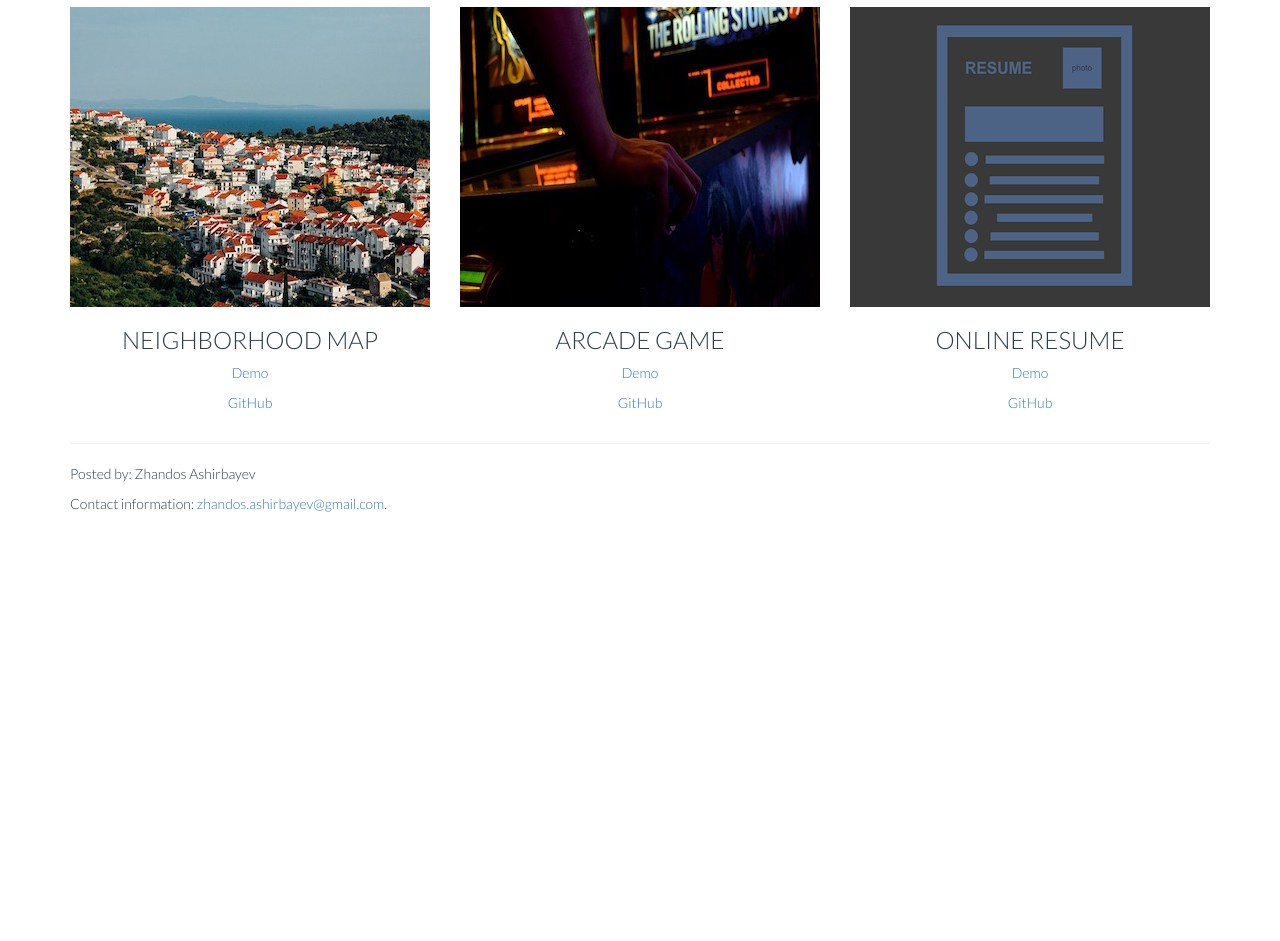
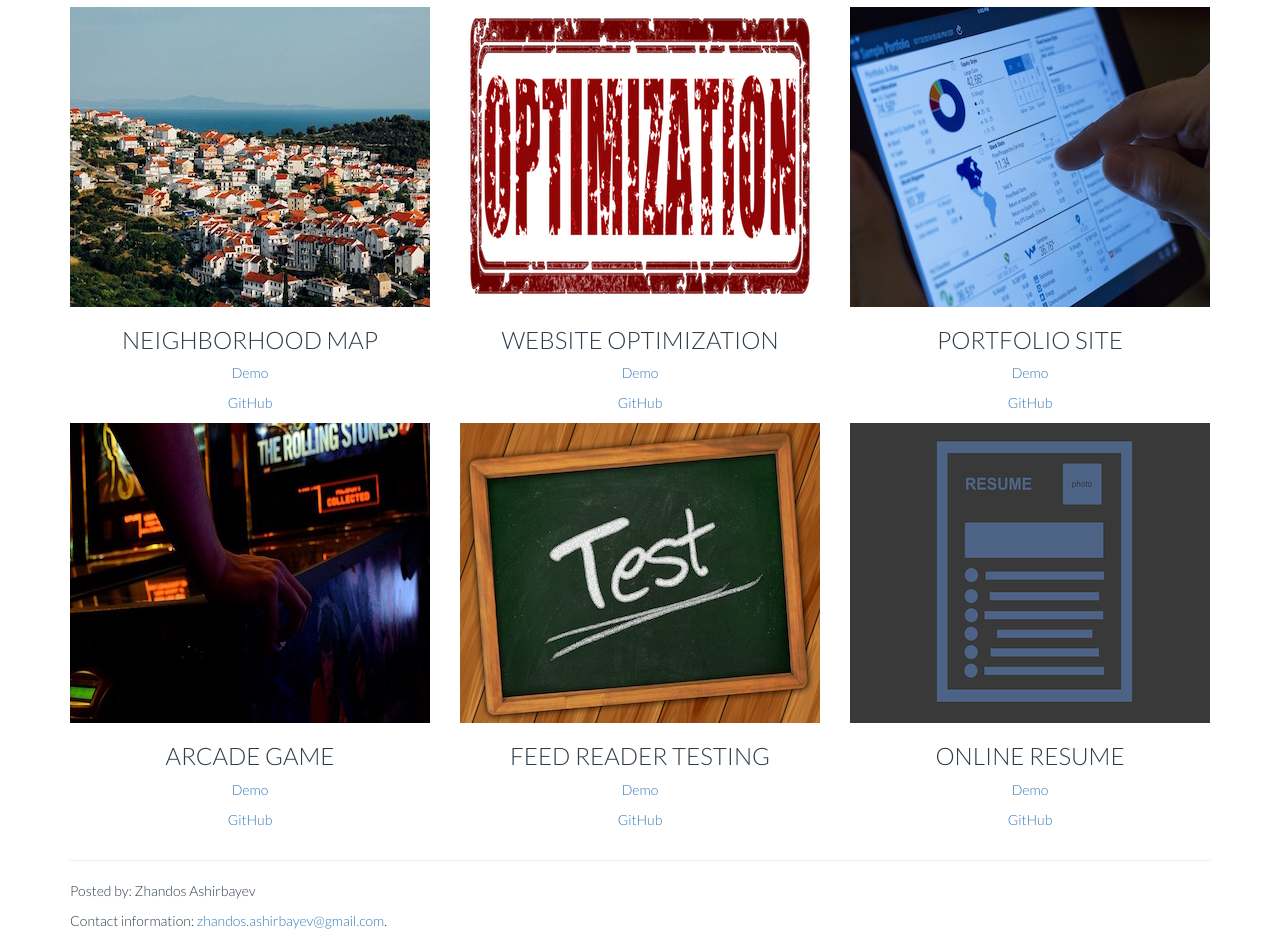
Before and after one commit to ZhandosGitHub/frontend-nanodegree-portfolio-site, a plain HTML site: page index.html in a window 1280 px wide. Shown: the part 580-1521 px from the top of the page. Before the commit the page ends 1104 px from the top, so only its background shows below. Drawn offline with Linux system fonts and the light colour scheme.

Commit message:
feat: Added 3 other FED NP projects
 - Added sections for 3 other FED NP projects
  1) Website Optimization
  2) Portfolio site
  3) Feed Reader Testing
 - Submission also includes images

```diff
--- a/index.html
+++ b/index.html
@@ -54,12 +54,41 @@
         </div>
          <div class="col-md-4">
           <!-- This Image is taken from the https://pixabay.com website.
+          Link to the original image: https://pixabay.com/en/seo-search-engine-stamp-2051669/
+          -->
+          <img class="img-responsive center-block" src="img/optimization-img.png" alt="Website Optimization Project Image">
+          <h3 class="text-uppercase">Website Optimization</h3>
+          <p><a href="https://zhandosgithub.github.io/Website%20Optimization/index.html">Demo</a></p>
+          <p><a href="https://github.com/ZhandosGitHub/frontend-nanodegree-website-optimization">GitHub</a></p>
+        </div>
+        <div class="col-md-4">
+          <!-- This Image is taken from the https://pixabay.com website.
+          Link to the original image: https://pixabay.com/en/ipad-online-tablet-internet-screen-407799/
+          -->
+          <img class="img-responsive center-block" src="img/portfolio-img.jpg" alt="Portfolio Site Project Image">
+          <h3 class="text-uppercase">Portfolio Site</h3>
+          <p><a href="https://zhandosgithub.github.io/Portfolio%20Site/index.html">Demo</a></p>
+          <p><a href="https://github.com/ZhandosGitHub/frontend-nanodegree-portfolio-site">GitHub</a></p>
+        </div>
+      </div>
+      <div class="row text-center">
+        <div class="col-md-4">
+          <!-- This Image is taken from the https://pixabay.com website.
           Link to the original image: https://pixabay.com/en/pinball-videogame-arcade-games-179631/
           -->
           <img class="img-responsive center-block" src="img/arcade-img.jpg" alt="Arcade Game Project Image">
           <h3 class="text-uppercase">Arcade Game</h3>
           <p><a href="https://zhandosgithub.github.io/Arcade%20Game/index.html">Demo</a></p>
           <p><a href="https://github.com/ZhandosGitHub/frontend-nanodegree-arcade-game">GitHub</a></p>
+        </div>
+        <div class="col-md-4">
+          <!-- This Image is taken from the https://pixabay.com website.
+          Link to the original image: https://pixabay.com/en/board-school-uni-learn-work-test-361516/
+          -->
+          <img class="img-responsive center-block" src="img/test-img.jpg" alt="Feed Reader Testing Project Image">
+          <h3 class="text-uppercase">Feed Reader Testing</h3>
+          <p><a href="https://zhandosgithub.github.io/Feed%20Reader%20Testing/index.html">Demo</a></p>
+          <p><a href="https://github.com/ZhandosGitHub/frontend-nanodegree-feed-reader-testing">GitHub</a></p>
         </div>
         <div class="col-md-4">
           <!-- This Image is taken from the https://pixabay.com website.
@@ -70,6 +99,7 @@
           <p><a href="https://zhandosgithub.github.io/Online%20Resume/index.html">Demo</a></p>
           <p><a href="https://github.com/ZhandosGitHub/frontend-nanodegree-online-resume">GitHub</a></p>
         </div>
+
       </div>
       <div class="row">
         <div class="col-md-12">
```
Also changed, not shown: img/optimization-img.png (added), img/portfolio-img.jpg (added), img/test-img.jpg (added).
